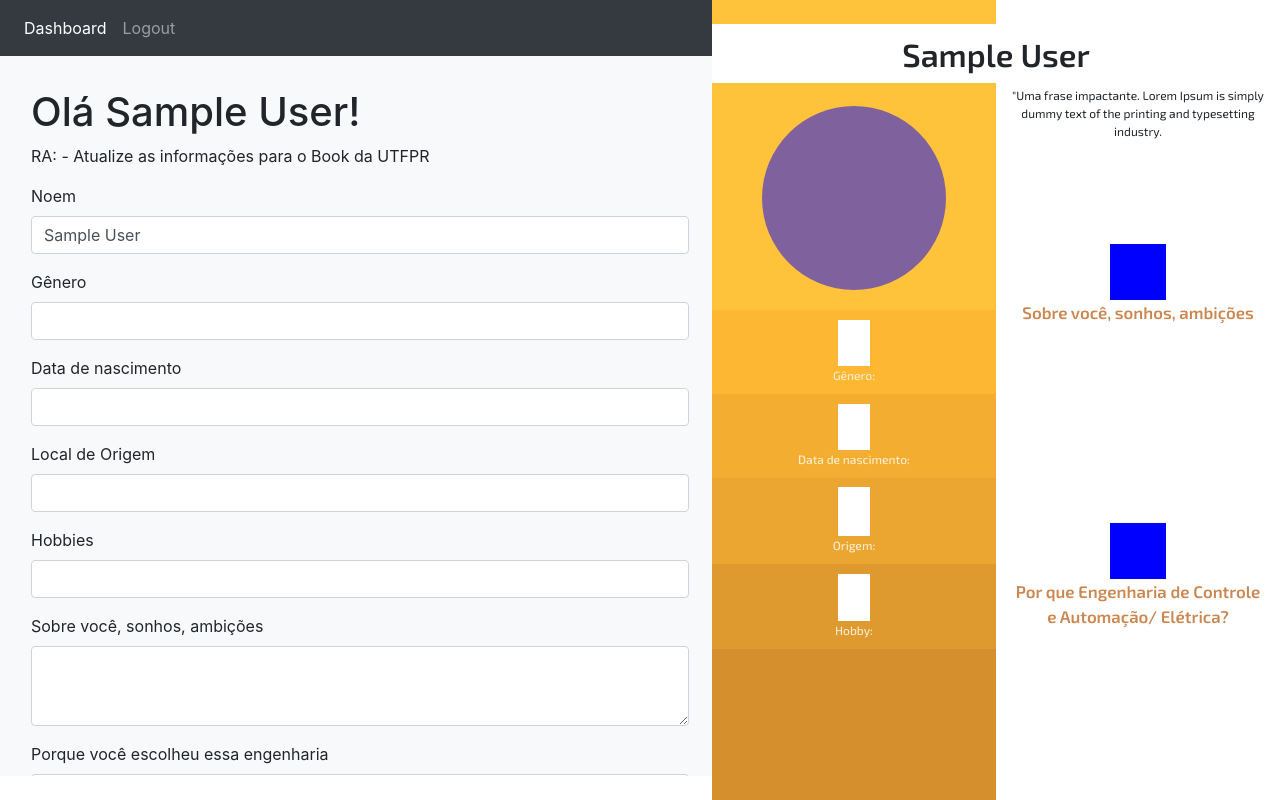
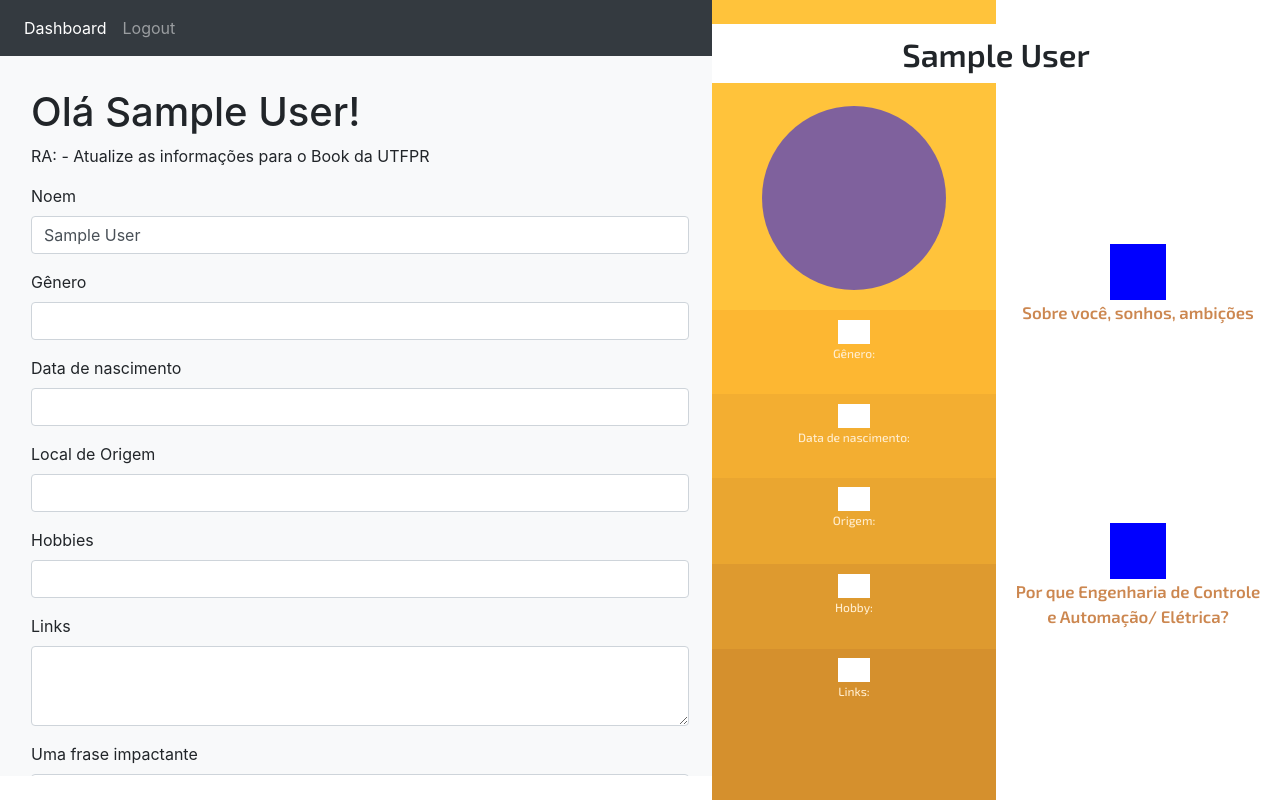
Before and after one commit to M4rcusVinicius/book-utfpr-s25, a Next.js app: page / in a window 1280 px wide. Built offline with nearby package versions, Linux system fonts and the light colour scheme; sample sign-in values are in the browser's storage.

Commit message:
New values

```diff
--- a/components/Forms.jsx
+++ b/components/Forms.jsx
@@ -27,6 +27,8 @@ function Forms(props) {
     birth: Yup.string(),
     birthplace: Yup.string(),
     hobby: Yup.string(),
+    links: Yup.string(),
+    impact: Yup.string(),
     about: Yup.string(),
     why: Yup.string(),
   });
@@ -114,6 +116,26 @@ function Forms(props) {
           <div className='invalid-feedback'>{errors.hobby?.message}</div>
         </div>
         <div className='form-group'>
+          <label>Links</label>
+          <Textarea
+            name='links'
+            type='text'
+            {...register("links")}
+            className={`form-control ${errors.links ? "is-invalid" : ""}`}
+          />
+          <div className='invalid-feedback'>{errors.links?.message}</div>
+        </div>
+        <div className='form-group'>
+          <label>Uma frase impactante</label>
+          <Textarea
+            name='impact'
+            type='text'
+            {...register("impact")}
+            className={`form-control ${errors.impact ? "is-invalid" : ""}`}
+          />
+          <div className='invalid-feedback'>{errors.impact?.message}</div>
+        </div>
+        <div className='form-group'>
           <label>Sobre você, sonhos, ambições</label>
           <Textarea
             name='about'
@@ -123,6 +145,7 @@ function Forms(props) {
           />
           <div className='invalid-feedback'>{errors.about?.message}</div>
         </div>
+
         <div className='form-group'>
           <label>Porque você escolheu essa engenharia</label>
           <Textarea
--- a/components/Preview/Model.jsx
+++ b/components/Preview/Model.jsx
@@ -40,7 +40,7 @@ const Name = styled.div`
   font-weight: 600;
 `;
 const Icon = styled.div`
-  flex-grow: 1;
+  height: 3vh;
   width: 4vh;
   background-color: white;
 `;
@@ -59,7 +59,7 @@ const Container = styled.div`
   width: 100%;
   display: flex;
   align-items: center;
-  justify-content: center;
+  justify-content: flex-start;
   flex-direction: column;
   padding: 1.2vh;
 `;
@@ -158,7 +158,7 @@ const RightTitle = styled.div`
   text-align: center;
   font-weight: 600;
   color: #cc8750;
-  padding-bottom: .8vh;
+  padding-bottom: 0.8vh;
 `;
 const RightValue = styled.div`
   font-weight: 400;
@@ -204,11 +204,17 @@ function Model({ user }) {
             <Value>{user.hobby}</Value>
           </Container>
         </Hobby>
-        <Links></Links>
+        <Links>
+          <Container>
+            <Icon></Icon>
+            <Title>Links:</Title>
+            <Value>{user.links}</Value>
+          </Container>
+        </Links>
       </Left>
       <Right>
         <Quote>
-          <RightContainer>"Uma frase impactante. Lorem Ipsum is simply dummy text of the printing and typesetting industry.</RightContainer>
+          <RightContainer>{user.impact}</RightContainer>
         </Quote>
         <About>
           <RightContainer>
```
